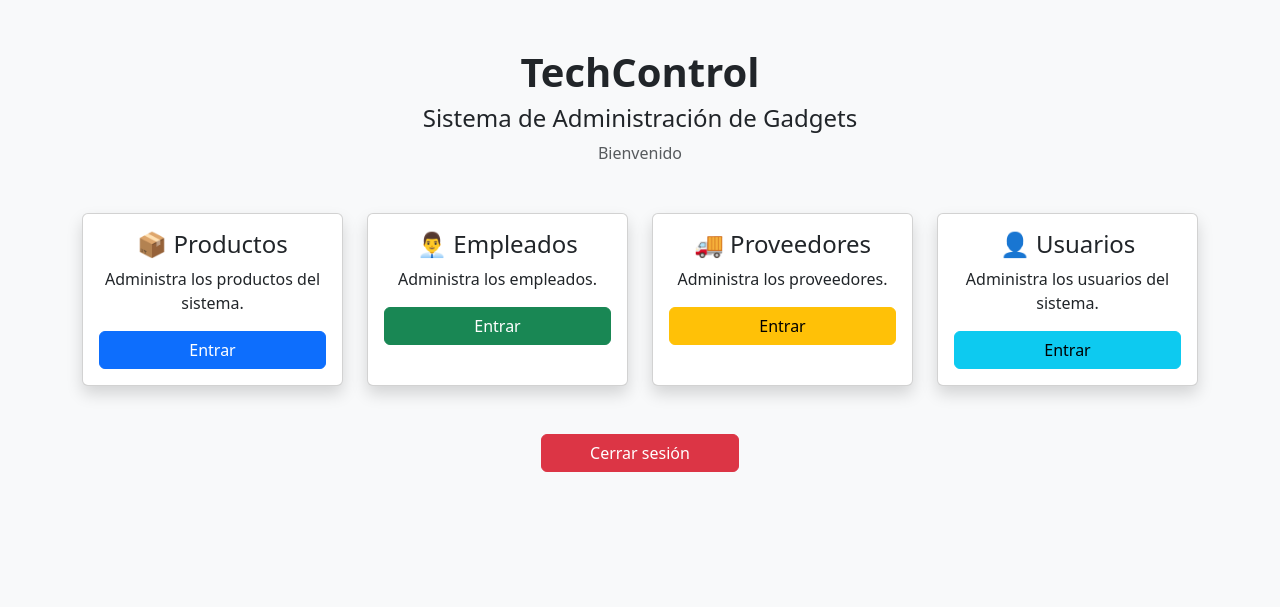
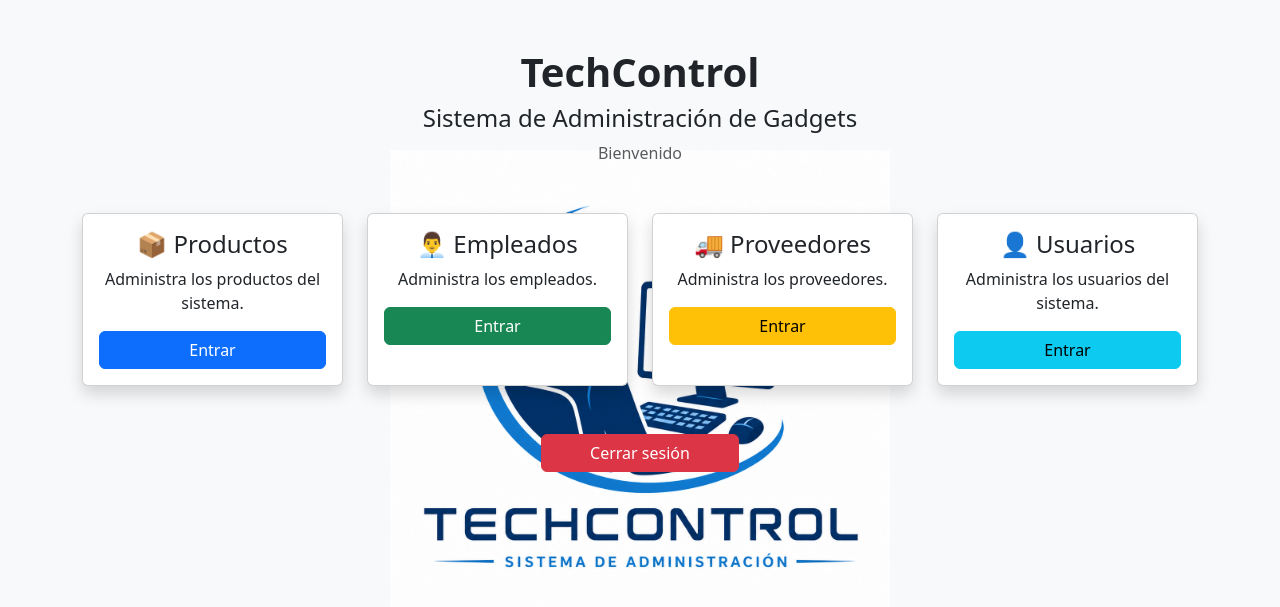
Before and after one commit to josjual86-star/pruebapython, a Python web app: template templates/dashboard.html in a window 1280 px wide. Shown: the top 607 px of the page. Run offline with Jinja, Linux system fonts and the light colour scheme; the template is opened without the code that fills it, so the values that code supplies are empty.

Commit message:
prueba logo de fondo dash

```diff
--- a/templates/dashboard.html
+++ b/templates/dashboard.html
@@ -10,6 +10,23 @@
 
     <link rel="stylesheet"
         href="{{ url_for('static', filename='css/bootstrap.min.css') }}">
+    <style>
+
+    body{
+
+    background-image: url("{{ url_for('static', filename='img/logo.png') }}");
+
+    background-repeat: no-repeat;
+
+    background-position: center center;
+
+    background-size: 500px;
+
+    background-attachment: fixed;
+
+}
+
+    </style>
 
 </head>
 
```
Also changed, not shown: static/img/logo.png (added).
